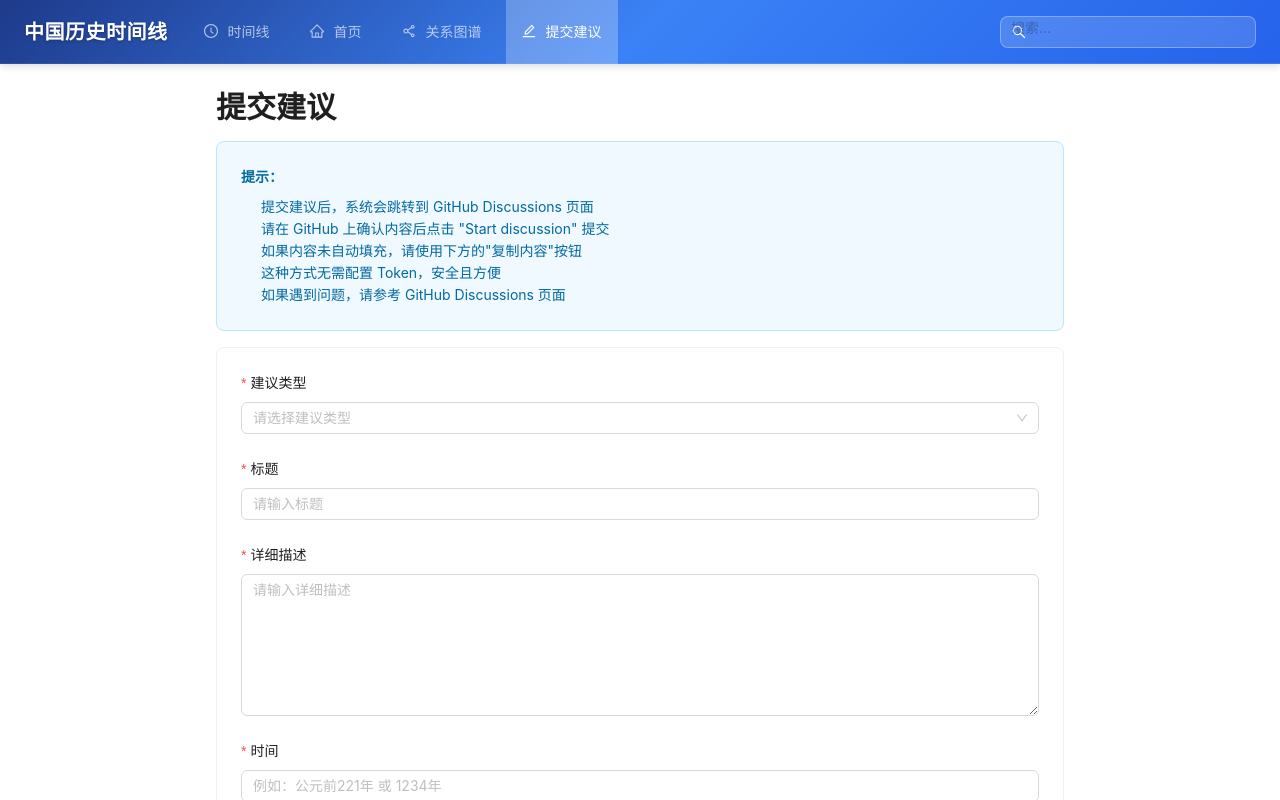
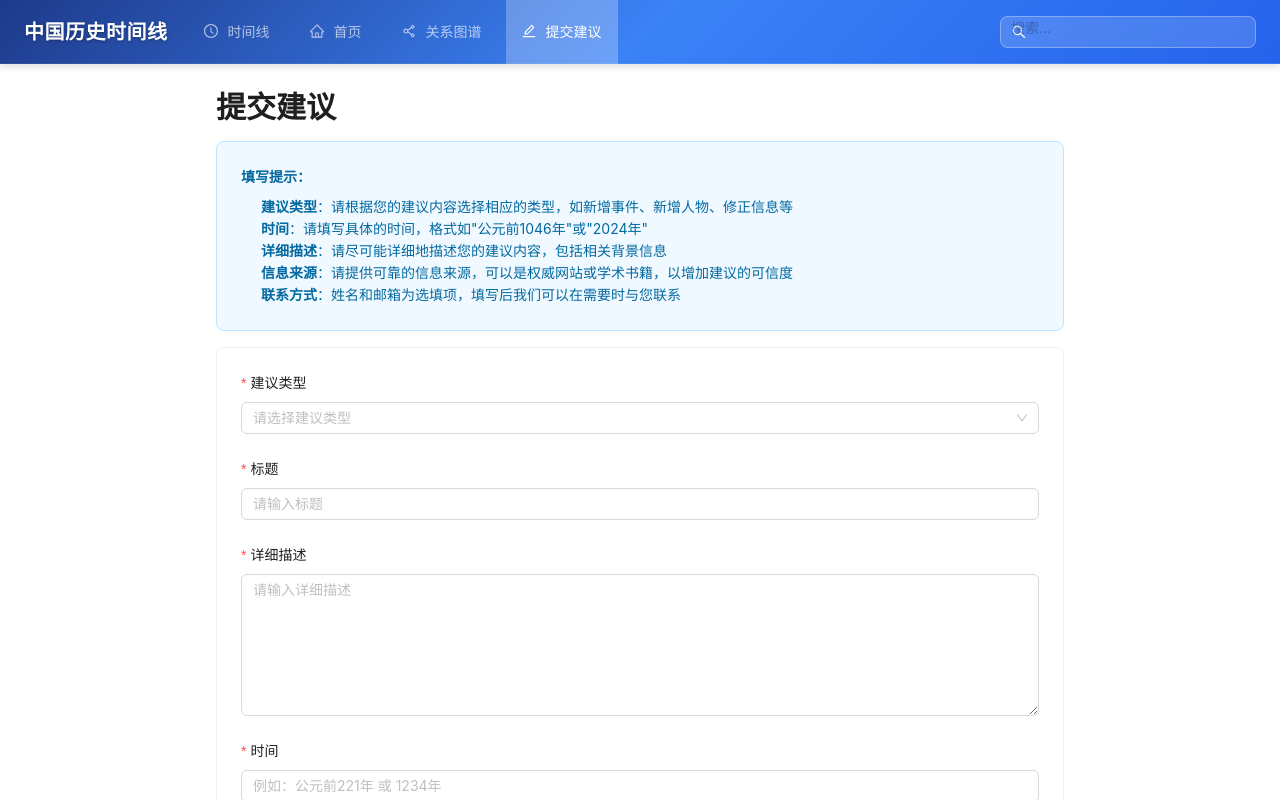
Before and after one commit to chengms/HistoricalThreads, a React (Vite) app in the folder frontend/: page /suggestion in a window 1280 px wide. Shown: the top 800 px of the page. Built offline with nearby package versions, Linux system fonts and the light colour scheme; no server answers.

Commit message:
Update suggestion page hints to user-friendly content

```diff
--- a/frontend/src/pages/Suggestion/index.tsx
+++ b/frontend/src/pages/Suggestion/index.tsx
@@ -144,13 +144,13 @@ export default function SuggestionPage() {
 
       <Card className="mb-4" style={{ backgroundColor: '#f0f9ff', borderColor: '#bae6fd' }}>
         <div style={{ color: '#0369a1' }}>
-          <strong>提示：</strong>
+          <strong>填写提示：</strong>
           <ul style={{ marginTop: 8, marginBottom: 0, paddingLeft: 20 }}>
-            <li>提交建议后，系统会跳转到 GitHub Discussions 页面</li>
-            <li>请在 GitHub 上确认内容后点击 "Start discussion" 提交</li>
-            <li>如果内容未自动填充，请使用下方的"复制内容"按钮</li>
-            <li>这种方式无需配置 Token，安全且方便</li>
-            <li>如果遇到问题，请参考 <a href="https://github.com/chengms/HistoricalThreads/discussions" target="_blank" rel="noopener noreferrer">GitHub Discussions 页面</a></li>
+            <li><strong>建议类型</strong>：请根据您的建议内容选择相应的类型，如新增事件、新增人物、修正信息等</li>
+            <li><strong>时间</strong>：请填写具体的时间，格式如"公元前1046年"或"2024年"</li>
+            <li><strong>详细描述</strong>：请尽可能详细地描述您的建议内容，包括相关背景信息</li>
+            <li><strong>信息来源</strong>：请提供可靠的信息来源，可以是权威网站或学术书籍，以增加建议的可信度</li>
+            <li><strong>联系方式</strong>：姓名和邮箱为选填项，填写后我们可以在需要时与您联系</li>
           </ul>
         </div>
       </Card>
```
Also changed, not shown: 2 other files (tests, documents, lock files or other folders).
